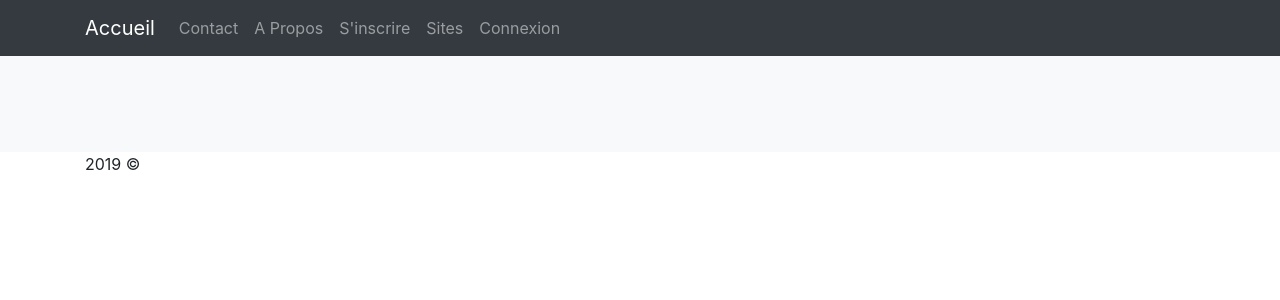
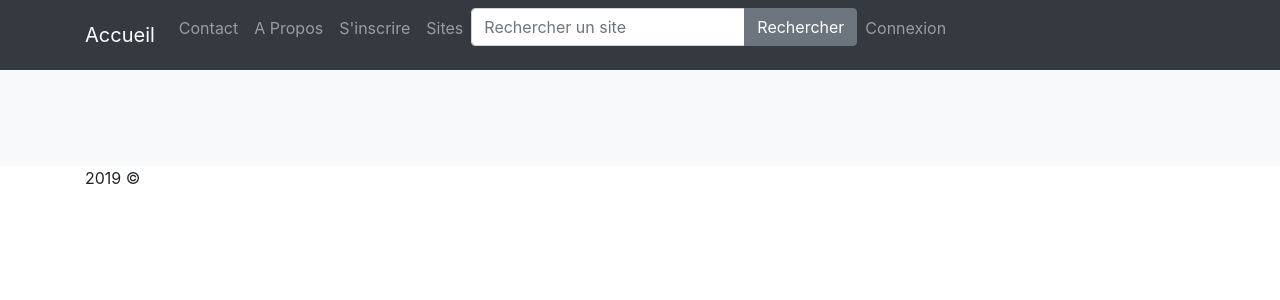
Before and after one commit to HeleneWWW/ProjetFinal, a PHP site: template public/views/template.php in a window 1280 px wide. Shown: the top 300 px of the page. Run offline with PHP 8.4, Linux system fonts and the light colour scheme; the template is opened without the code that fills it, so the values that code supplies are empty; some libraries are stand-ins or nearby versions.

Commit message:
Barre de recherche dans template

```diff
--- a/public/views/template.php
+++ b/public/views/template.php
@@ -39,6 +39,20 @@
                                 <a class="nav-link" href="<?= url('admin/site') ?>">Admin</a>
                             </li>
                         <?php endif;?>
+
+<!------------------------------------------------------------------------------------------------------------------------------------------------------------------------------------------>
+<!------------------------------------------------------Barre de recherche------------------------------------------------------------------------------------------------------------------>
+<!------------------------------------------------------------------------------------------------------------------------------------------------------------------------------------------>
+
+                        <form action="" method="get" id="form-search">
+                            <div class="input-group mb-3">
+                                <input type="text" class="form-control" placeholder="Rechercher un site" id="input-site" name="site">
+                            <div class="input-group-append">
+                                <button class="btn btn-secondary" type="submit" id="button">Rechercher</button>
+                            </div>
+                            </div>
+                        </form>
+
                     <?php if((isset($_SESSION['user'])) || (isset($_SESSION['admin']))): ?>
                             <li class="nav-item">
                                 <a class="nav-link" href="<?= url('logout') ?>">Déconnexion</a>
```
